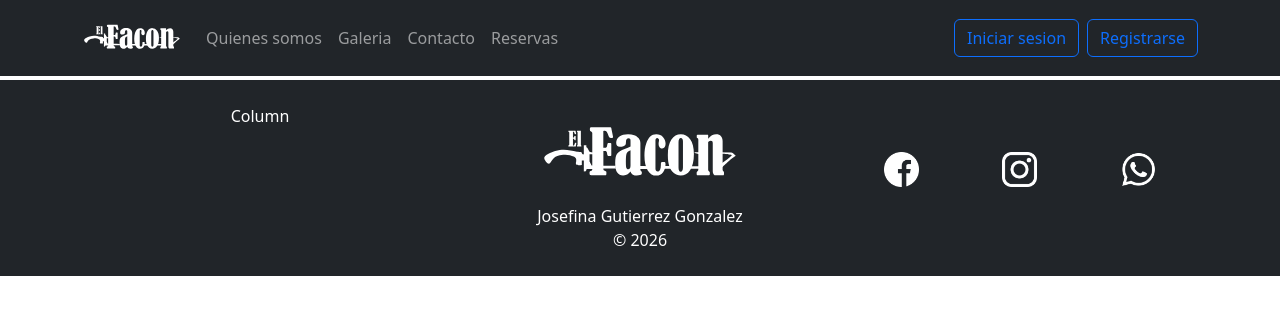
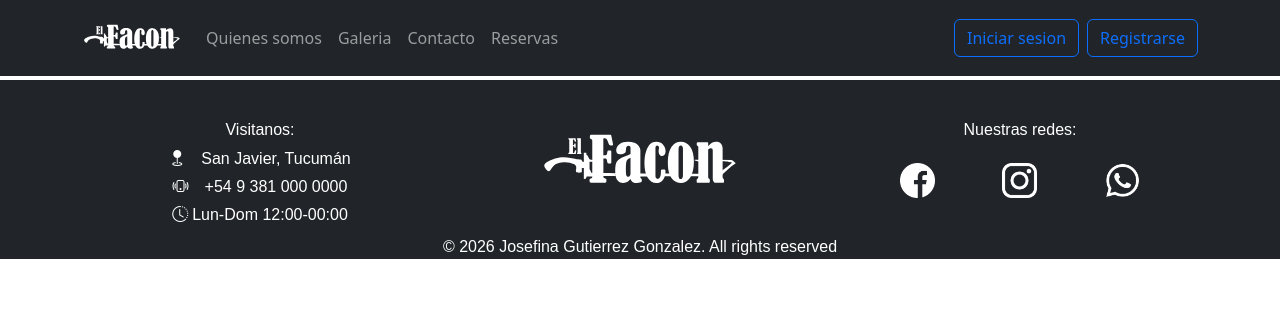
Before and after one commit to Jogutgon/el-facon-frontend, a React (Vite) app: page / in a window 1280 px wide. Shown: the top 314 px of the page. Built offline with nearby package versions, Linux system fonts and the light colour scheme.

Commit message:
Add: final changes, Bootstrap icons

```diff
--- a/package.json
+++ b/package.json
@@ -11,6 +11,7 @@
   },
   "dependencies": {
     "bootstrap": "^5.3.8",
+    "bootstrap-icons": "^1.13.1",
     "react": "^19.2.4",
     "react-bootstrap": "^2.10.10",
     "react-dom": "^19.2.4"
--- a/src/components/Footer.jsx
+++ b/src/components/Footer.jsx
@@ -1,20 +1,33 @@
-import React from 'react'
 import logo from '../assets/icons/logo.svg'
 import logof from '../assets/icons/facebook.png'
 import logoi from '../assets/icons/instagram.png'
 import logow from '../assets/icons/whatsapp.png'
 import '../styles/HomeStyles.css'
+import 'bootstrap-icons/font/bootstrap-icons.css';
 
 
 function Footer() {
     return (
-        <footer className="bg-dark text-white text-center py-4">
-            <div className="container text-center ">
+        <footer className="bg-dark text-white text-center">
+            <div className="container pt-3">
                 <div className="row">
-                    <div className="col text-white">
-                        Column
+                    <div className="col text-center pt-4 fira-sans-thin">
+                        <h6>Visitanos:</h6>
+                        <p className="mb-1">
+                            <i class="bi bi-geo-fill me-3"></i>
+                            San Javier, Tucumán</p>
+                        <p className="mb-1">
+                            <i class="bi bi-phone-vibrate me-3"></i>
+                             +54 9 381 000 0000</p>
+                        <p className="mb-0">
+                            <i class="bi bi-clock-history me-1"></i>
+                             Lun-Dom 12:00-00:00</p>
                     </div>
-                    <div class="col">
+
+
+
+
+                    <div className="col d-flex justify-content-center ">
                         <img
                             src={logo}
                             className="d-inline-block align-top img-fluid"
@@ -23,16 +36,17 @@ function Footer() {
                             alt="Logo"
                         />
                     </div>
-                    <div className="col d-flex justify-content-around pt-5 align-center">
+                    <div className="col flex-column">
+                        <h6 className='fira-sans-thin pt-4'>Nuestras redes:</h6>
+                        <div className='d-flex justify-content-around m-4'>
                             <img src={logof} alt="logo facebook" className='logos' />
                             <img src={logoi} alt="logo instagram" className='logos' />
                             <img src={logow} alt="logo whatsapp" className='logos' />
                         </div>
                     </div>
                 </div>
-
-            <p className='mb-0'>Josefina Gutierrez Gonzalez</p>
-            <p className="mb-0">© 2026</p>
+            </div>
+            <p className="col fira-sans-thin flex-column mt-2">© 2026 Josefina Gutierrez Gonzalez. All rights reserved</p>
         </footer>
     )
 }
--- a/src/styles/HomeStyles.css
+++ b/src/styles/HomeStyles.css
@@ -1,3 +1,17 @@
+.fira-sans-thin {
+  font-family: "Fira Sans", sans-serif;
+  font-weight: 100;
+  font-style: normal;
+}
+
+.roboto-condensed-w {
+  font-family: "Roboto Condensed", sans-serif;
+  font-optical-sizing: auto;
+  font-weight: weight;
+  font-style: normal;
+}
+
+
 .logo-nav {
 height: 40px;
 width: auto;
```
Also changed, not shown: 1 other file (tests, documents, lock files or other folders). Lines whose indentation alone changed are shown as unchanged.
